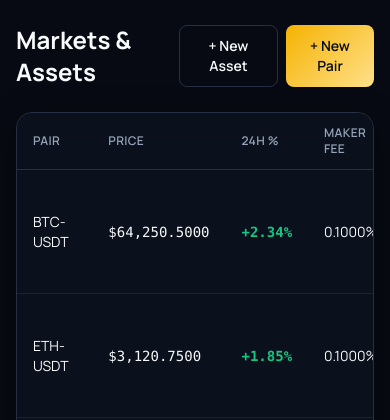
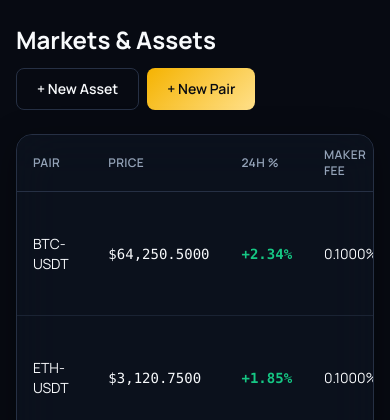
Before and after one commit to ecozeentech/Bitzlatoview, a Laravel app: page /admin/markets in a window 390 px wide. Shown: the part 64-484 px from the top of the page. Run offline with Laravel 12, Linux system fonts and the light colour scheme; a user stored in the database is signed in; data comes from the database, SQL or seed files in the repository; data that the repository does not hold is empty; style sheets or scripts are compiled from the project's sources; some web fonts are replaced.

Commit message:
Mobile: let page header rows (title + action buttons) wrap instead of overflow
18 files used a bare 'flex items-center justify-between' for page
headers combining a title with one or more action buttons — on narrow
screens the combined width regularly exceeded the viewport, pushing
buttons off-screen or forcing horizontal scroll. Added flex-wrap and a
gap so the buttons drop to their own line when space is tight, with no
visual change at desktop widths where everything already fit.

Co-authored-by: Ecozeen Tech <ecozeentech@users.noreply.github.com>

```diff
--- a/resources/views/admin/investments/index.blade.php
+++ b/resources/views/admin/investments/index.blade.php
@@ -2,7 +2,7 @@
 
 @section('content')
 <div class="space-y-6" x-data="{ showCreate: false, edit: null }">
-    <div class="flex items-center justify-between">
+    <div class="flex flex-wrap items-center justify-between gap-3">
         <h1 class="text-2xl font-bold">Investment Products</h1>
         <button type="button" @click="showCreate = !showCreate" class="btn-brand text-sm">+ New Product</button>
     </div>
--- a/resources/views/admin/markets/index.blade.php
+++ b/resources/views/admin/markets/index.blade.php
@@ -2,7 +2,7 @@
 
 @section('content')
 <div class="space-y-6" x-data="{ addAsset: false, addPair: false, editFees: null }">
-    <div class="flex items-center justify-between">
+    <div class="flex flex-wrap items-center justify-between gap-3">
         <h1 class="text-2xl font-bold">Markets &amp; Assets</h1>
         <div class="flex gap-2">
             <button type="button" @click="addAsset = !addAsset" class="btn-outline text-sm">+ New Asset</button>
--- a/resources/views/admin/nft/index.blade.php
+++ b/resources/views/admin/nft/index.blade.php
@@ -2,7 +2,7 @@
 
 @section('content')
 <div class="space-y-6" x-data="{ showCreate: false, manage: null }">
-    <div class="flex items-center justify-between">
+    <div class="flex flex-wrap items-center justify-between gap-3">
         <h1 class="text-2xl font-bold">NFT Collections</h1>
         <button type="button" @click="showCreate = !showCreate" class="btn-brand text-sm">+ New Collection</button>
     </div>
--- a/resources/views/admin/support/show.blade.php
+++ b/resources/views/admin/support/show.blade.php
@@ -2,7 +2,7 @@
 
 @section('content')
 <div class="mx-auto max-w-2xl space-y-6">
-    <div class="flex items-center justify-between">
+    <div class="flex flex-wrap items-center justify-between gap-3">
         <h1 class="text-xl font-bold">{{ $ticket->subject }} — {{ $ticket->user->email }}</h1>
         @if ($ticket->status !== 'closed')
             <form method="POST" action="{{ route('admin.support.close', $ticket) }}">@csrf<button class="btn-outline text-sm">Close Ticket</button></form>
--- a/resources/views/admin/virtual-cards/index.blade.php
+++ b/resources/views/admin/virtual-cards/index.blade.php
@@ -2,7 +2,7 @@
 
 @section('content')
 <div class="space-y-6" x-data="{ showSettings: false }">
-    <div class="flex items-center justify-between">
+    <div class="flex flex-wrap items-center justify-between gap-3">
         <h1 class="text-2xl font-bold">Virtual Cards</h1>
         <button type="button" @click="showSettings = !showSettings" class="btn-outline text-sm">Card Settings</button>
     </div>
--- a/resources/views/app/ai-bots/marketplace.blade.php
+++ b/resources/views/app/ai-bots/marketplace.blade.php
@@ -2,7 +2,7 @@
 
 @section('content')
 <div class="space-y-6">
-    <div class="flex items-center justify-between">
+    <div class="flex flex-wrap items-center justify-between gap-3">
         <h1 class="text-2xl font-bold">AI Trading Bot Marketplace</h1>
         <a href="{{ route('app.ai-bots.my-bots') }}" class="btn-outline text-sm">My Bots</a>
     </div>
--- a/resources/views/app/copy-trading/traders.blade.php
+++ b/resources/views/app/copy-trading/traders.blade.php
@@ -2,7 +2,7 @@
 
 @section('content')
 <div class="space-y-6">
-    <div class="flex items-center justify-between">
+    <div class="flex flex-wrap items-center justify-between gap-3">
         <h1 class="text-2xl font-bold">Copy Trading — Trader Directory</h1>
         <a href="{{ route('app.copy-trading.my-copies') }}" class="btn-outline text-sm">My Copies</a>
     </div>
--- a/resources/views/app/mining/index.blade.php
+++ b/resources/views/app/mining/index.blade.php
@@ -2,7 +2,7 @@
 
 @section('content')
 <div class="space-y-6">
-    <div class="flex items-center justify-between">
+    <div class="flex flex-wrap items-center justify-between gap-3">
         <h1 class="text-2xl font-bold">Crypto Mining</h1>
         <div class="flex gap-2 text-sm">
             <a href="{{ route('app.mining.contracts') }}" class="btn-outline">My Contracts</a>
--- a/resources/views/app/nft/index.blade.php
+++ b/resources/views/app/nft/index.blade.php
@@ -2,7 +2,7 @@
 
 @section('content')
 <div class="space-y-6">
-    <div class="flex items-center justify-between">
+    <div class="flex flex-wrap items-center justify-between gap-3">
         <h1 class="text-2xl font-bold">NFT Marketplace</h1>
         <div class="flex gap-2">
             <a href="{{ url('/app/nft/my-nfts') }}" class="btn-outline text-sm">My NFTs</a>
--- a/resources/views/app/p2p/order-show.blade.php
+++ b/resources/views/app/p2p/order-show.blade.php
@@ -3,7 +3,7 @@
 @section('content')
 @php $isBuyer = $order->buyer_id === auth()->id(); @endphp
 <div class="mx-auto max-w-3xl space-y-6">
-    <div class="flex items-center justify-between">
+    <div class="flex flex-wrap items-center justify-between gap-3">
         <h1 class="text-2xl font-bold">P2P Order #{{ $order->id }}</h1>
         <span class="pill-{{ $order->status === 'completed' ? 'success' : ($order->status === 'cancelled' ? 'danger' : 'warning') }}">{{ str_replace('_',' ',$order->status) }}</span>
     </div>
--- a/resources/views/app/support/show.blade.php
+++ b/resources/views/app/support/show.blade.php
@@ -2,7 +2,7 @@
 
 @section('content')
 <div class="mx-auto max-w-2xl space-y-6">
-    <div class="flex items-center justify-between">
+    <div class="flex flex-wrap items-center justify-between gap-3">
         <h1 class="text-xl font-bold">{{ $ticket->subject }}</h1>
         <span class="pill-warning">{{ $ticket->status }}</span>
     </div>
```
